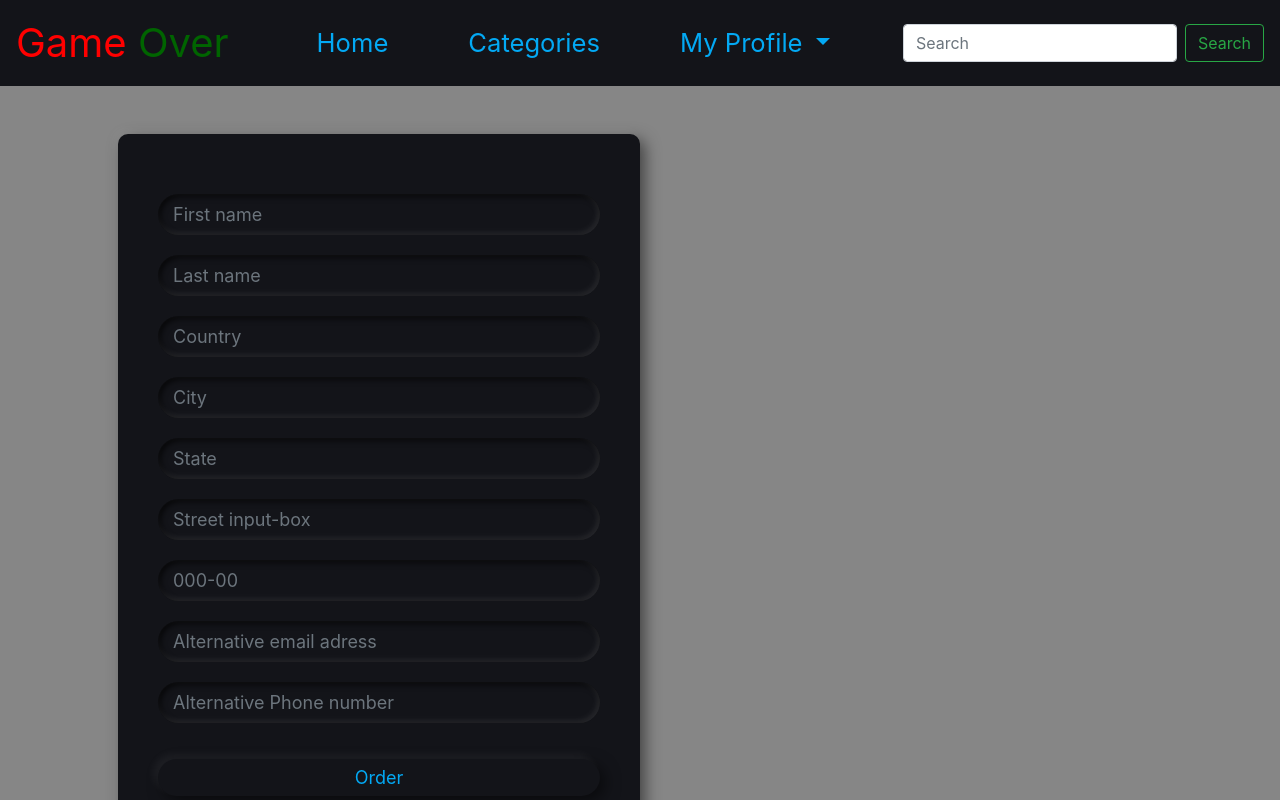
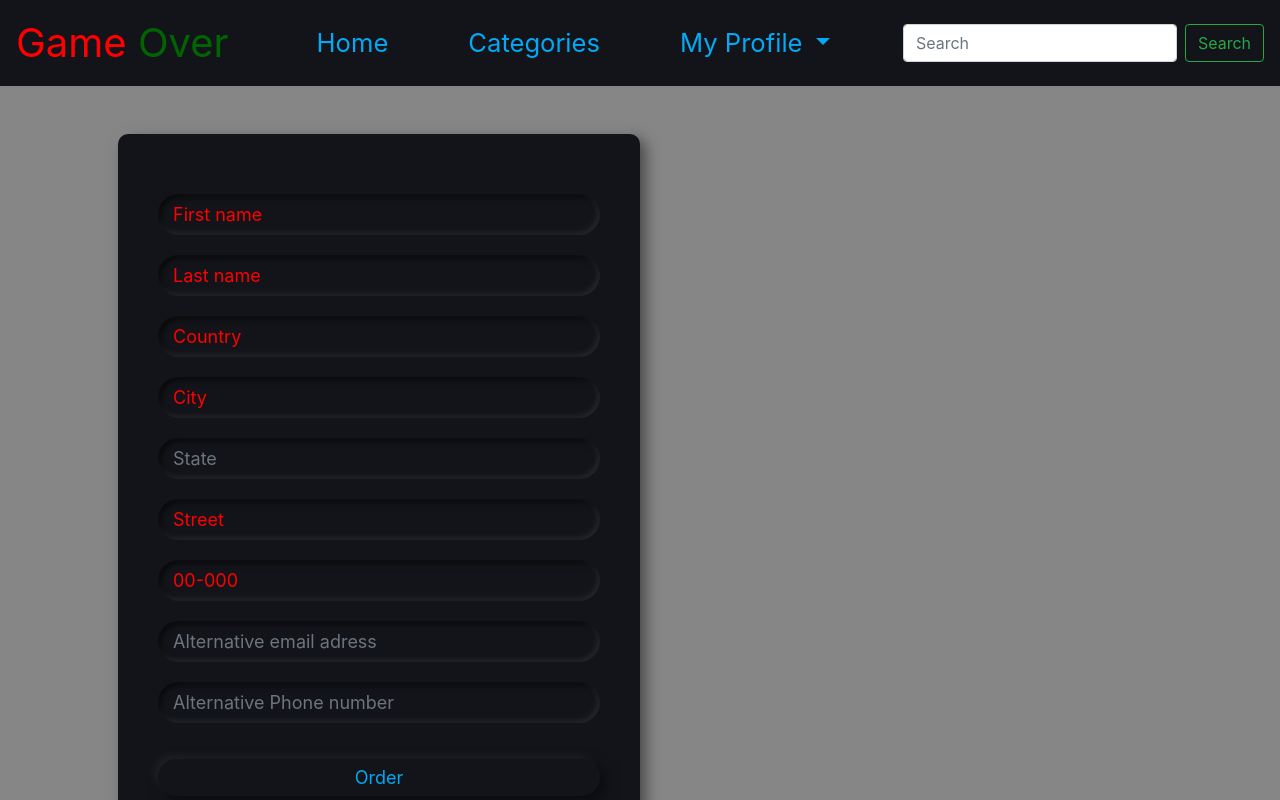
Before and after one commit to AdrianGajewskiDev/GamingShop_Frontend, an Angular app in the folder GamingShop-Frontend/: page /order/1 in a window 1280 px wide. Shown: the top 800 px of the page. Built offline with nearby package versions, Linux system fonts and the light colour scheme; sample sign-in values are in the browser's storage.

Commit message:
add ordering items

```diff
--- a/GamingShop-Frontend/src/app/order/order.component.css
+++ b/GamingShop-Frontend/src/app/order/order.component.css
@@ -49,3 +49,7 @@
   box-shadow: inset -5px -5px 10px rgba(255, 255, 255, 0.05),
     inset 5px 5px 15px rgba(0, 0, 0, 0.5);
 }
+
+.form-invalid::placeholder {
+  color: red !important;
+}
--- a/GamingShop-Frontend/src/app/order/order.component.html
+++ b/GamingShop-Frontend/src/app/order/order.component.html
@@ -1,54 +1,83 @@
 <div class="container p-5">
-  <form class="form">
+  <form [formGroup]="orderForm" (ngSubmit)="onSubmit()" class="form">
     <div class="form-group input-box">
       <input
+        [ngClass]="{
+          'form-invalid': orderForm.get('FirstName').errors?.required
+        }"
         placeholder="First name"
         type="text"
         required="required"
         class="form-control"
+        formControlName="FirstName"
       />
     </div>
     <div class="form-group input-box">
       <input
+        [ngClass]="{
+          'form-invalid': orderForm.get('LastName').errors?.required
+        }"
         placeholder="Last name"
         type="text"
         required="required"
         class="form-control "
+        formControlName="LastName"
       />
     </div>
     <div class="form-group input-box">
       <input
+        [ngClass]="{
+          'form-invalid': orderForm.get('Country').errors?.required
+        }"
         placeholder="Country"
         type="text"
         required="required"
         class="form-control"
+        formControlName="Country"
       />
     </div>
     <div class="form-group input-box">
       <input
+        [ngClass]="{
+          'form-invalid': orderForm.get('City').errors?.required
+        }"
         placeholder="City"
         type="text"
         required="required"
         class="form-control"
-      />
-    </div>
-    <div class="form-group input-box">
-      <input placeholder="State" type="text" class="form-control" />
-    </div>
-    <div class="form-group input-box">
-      <input
-        placeholder="Street input-box"
-        type="text"
-        required="required"
-        class="form-control"
+        formControlName="City"
       />
     </div>
     <div class="form-group input-box">
       <input
-        placeholder="000-00"
+        placeholder="State"
+        type="text"
+        class="form-control"
+        formControlName="State"
+      />
+    </div>
+    <div class="form-group input-box">
+      <input
+        [ngClass]="{
+          'form-invalid': orderForm.get('Street').errors?.required
+        }"
+        placeholder="Street"
         type="text"
         required="required"
         class="form-control"
+        formControlName="Street"
+      />
+    </div>
+    <div class="form-group input-box">
+      <input
+        [ngClass]="{
+          'form-invalid': orderForm.get('PostalCode').errors?.required
+        }"
+        placeholder="00-000"
+        type="text"
+        required="required"
+        class="form-control"
+        formControlName="PostalCode"
       />
     </div>
     <div class="form-group input-box">
@@ -56,6 +85,7 @@
         placeholder="Alternative email adress"
         type="text"
         class="form-control"
+        formControlName="AlternativeEmailAdress"
       />
     </div>
     <div class="form-group input-box">
@@ -63,10 +93,16 @@
         type="text"
         class="form-control"
         placeholder="Alternative Phone number"
+        formControlName="AlternativePhoneNumber"
       />
     </div>
     <div class="form-group">
-      <button name="submit" type="submit" class="btn-submit-cst">Order</button>
+      <input
+        type="submit"
+        class="btn-submit-cst"
+        value="Order"
+        [disabled]="!orderForm.valid"
+      />
     </div>
   </form>
 </div>
--- a/GamingShop-Frontend/src/app/order/order.component.ts
+++ b/GamingShop-Frontend/src/app/order/order.component.ts
@@ -1,6 +1,10 @@
 import { Component, OnInit } from "@angular/core";
-import { Routes, ActivatedRoute } from "@angular/router";
+import { Routes, ActivatedRoute, Router } from "@angular/router";
 import { FormGroup, FormBuilder, Validators } from "@angular/forms";
+import { OrderModel } from "../shared/order.model";
+import { CartService } from "../shared/cart.service";
+import { OrderService } from "../shared/order.service";
+import { ToastrService } from "ngx-toastr";
 
 @Component({
   selector: "app-order",
@@ -8,7 +12,13 @@ import { FormGroup, FormBuilder, Validators } from "@angular/forms";
   styleUrls: ["./order.component.css"]
 })
 export class OrderComponent implements OnInit {
-  constructor(private route: ActivatedRoute, private fb: FormBuilder) {}
+  constructor(
+    private route: ActivatedRoute,
+    private fb: FormBuilder,
+    private orderService: OrderService,
+    private router: Router,
+    private toastr: ToastrService
+  ) {}
 
   cardID: number;
   orderForm: FormGroup;
@@ -18,15 +28,39 @@ export class OrderComponent implements OnInit {
     });
 
     this.orderForm = this.fb.group({
-      Name: ["", Validators.required],
+      FirstName: ["", Validators.required],
       LastName: ["", Validators.required],
       Country: ["", Validators.required],
       City: ["", Validators.required],
       State: [""],
       Street: ["", Validators.required],
-      PostalCode: [Validators.required, Validators.minLength(5)],
+      PostalCode: ["", [Validators.required, Validators.minLength(5)]],
       AlternativeEmailAdress: [""],
       AlternativePhoneNumber: [""]
     });
+
+    console.log("Form valid: " + this.orderForm.valid);
+  }
+
+  onSubmit() {
+    var orderModel: OrderModel = {
+      FirstName: this.orderForm.get("FirstName").value,
+      LastName: this.orderForm.get("LastName").value,
+      Country: this.orderForm.get("Country").value,
+      City: this.orderForm.get("City").value,
+      State: this.orderForm.get("State").value,
+      Street: this.orderForm.get("Street").value,
+      PostalCode: this.orderForm.get("PostalCode").value,
+      AlternativeEmailAdress: this.orderForm.get("AlternativeEmailAdress")
+        .value,
+      AlternativePhoneNumber: this.orderForm.get("AlternativePhoneNumber").value
+    };
+
+    this.orderService.placeOrder(this.cardID, orderModel).subscribe(res => {
+      this.toastr.success(
+        "Your order has been placed!! Check your email for details"
+      );
+      this.router.navigateByUrl("games");
+    });
   }
 }
--- a/GamingShop-Frontend/src/app/shared/order.service.ts
+++ b/GamingShop-Frontend/src/app/shared/order.service.ts
@@ -1,5 +1,5 @@
 import { Injectable } from "@angular/core";
-import { HttpClient } from "@angular/common/http";
+import { HttpClient, HttpParams } from "@angular/common/http";
 import { OrderModel } from "./order.model";
 
 @Injectable()
@@ -7,6 +7,6 @@ export class OrderService {
   constructor(private http: HttpClient) {}
   URL = "http://localhost:55367/api";
   placeOrder(cartID: number, model: OrderModel) {
-    return this.http.put(this.URL + "/Order/PlaceOrder", model);
+    return this.http.put(this.URL + "/Order/PlaceOrder/" + cartID, model);
   }
 }
```
Also changed, not shown: GamingShop-Frontend/src/app/shared/order.model.ts (+11 -1 lines).
